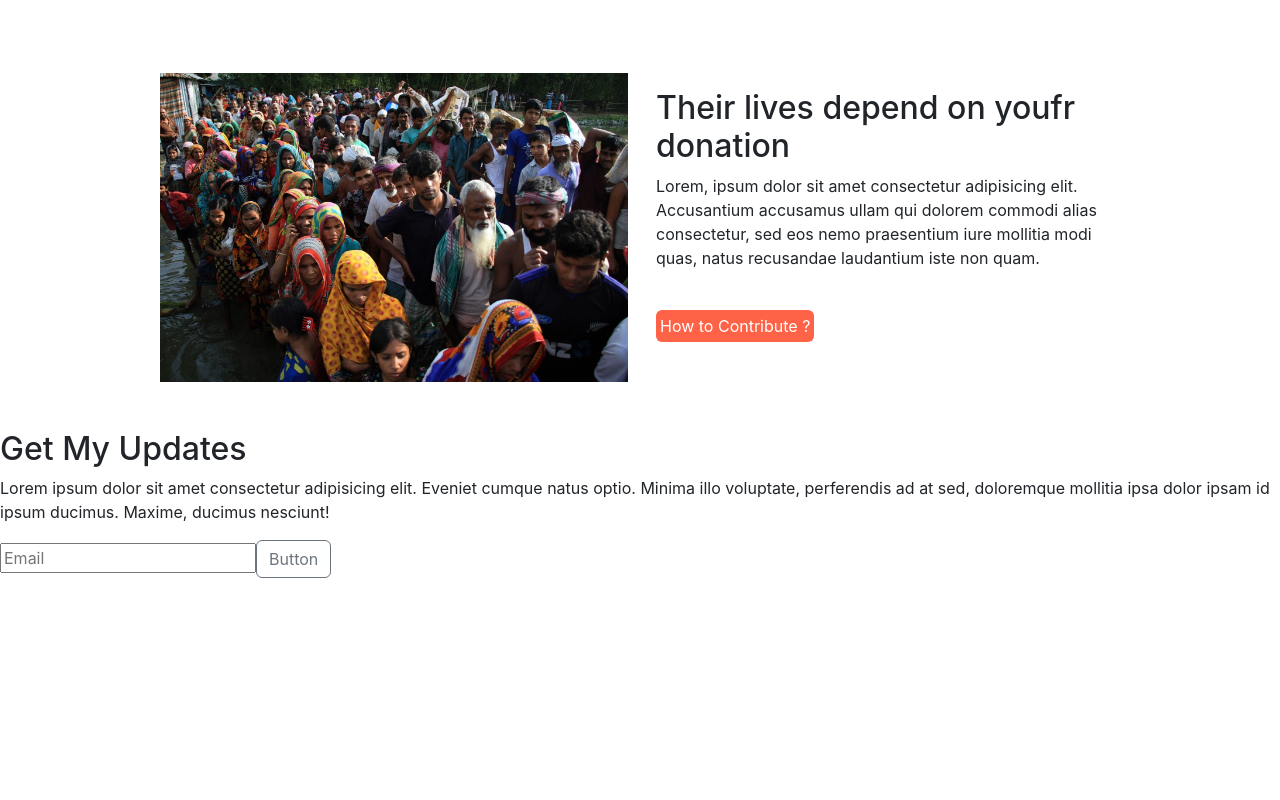
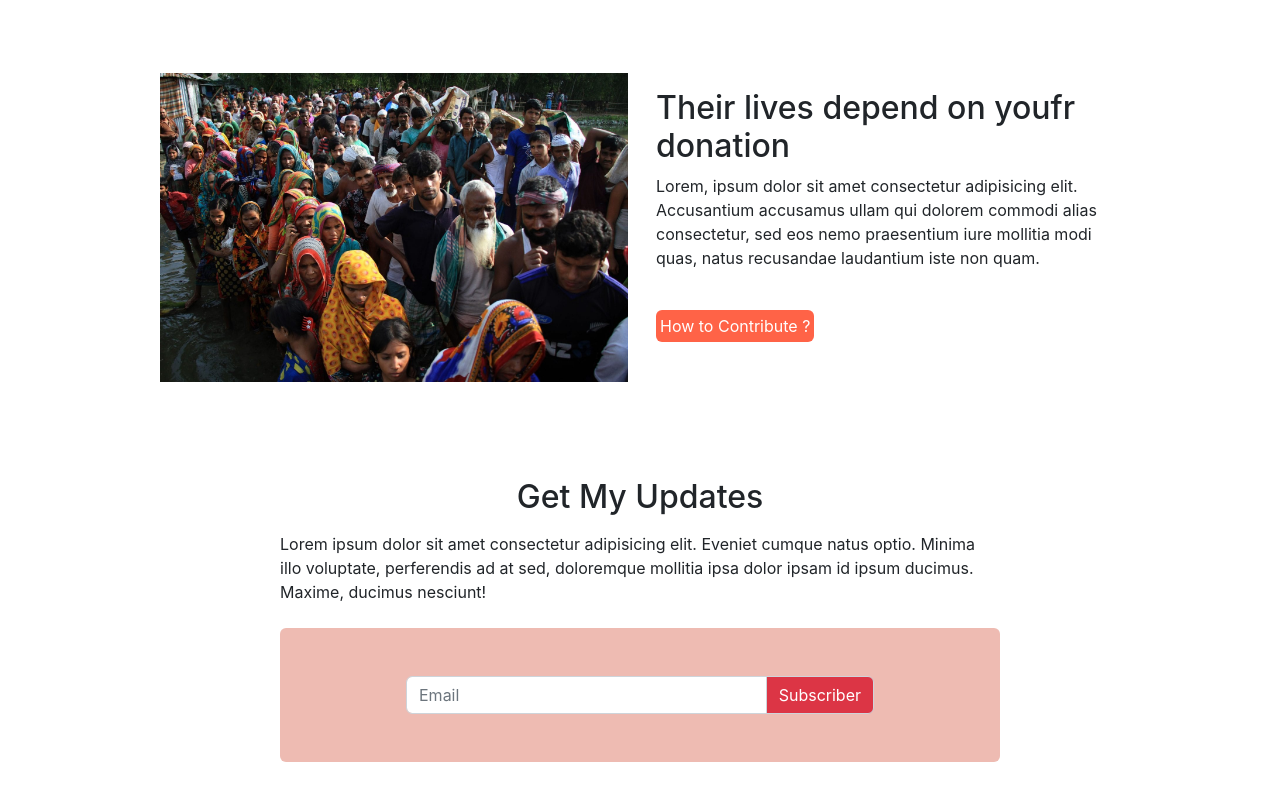
Before and after one commit to RitaM5/Donate-today, a React (Vite) app: page /home in a window 1280 px wide. Shown: the part 1874-2674 px from the top of the page. Before the commit the page ends 2452 px from the top, so only its background shows below. Built offline with nearby package versions, Linux system fonts and the light colour scheme.

Commit message:
footer file created

```diff
--- a/src/Components/Donate/Donate.css
+++ b/src/Components/Donate/Donate.css
@@ -29,3 +29,6 @@ background-color: rgb(245, 194, 185);
     width: 50px;
     margin-bottom: 5px;
 }
+.email{
+    background-color: rgb(238, 187, 178);
+}
--- a/src/Components/Donate/Donate.jsx
+++ b/src/Components/Donate/Donate.jsx
@@ -101,15 +101,16 @@ const Donate = () => {
                 </div>
             </div>
             {/* fifth section */}
-            <div>
+            <div className="w-75 mx-auto py-5 text-center">
                 <div>
                     <h2>Get My Updates</h2>
-                    <p>Lorem ipsum dolor sit amet consectetur adipisicing elit. Eveniet cumque natus optio. Minima illo voluptate, perferendis ad at sed, doloremque mollitia ipsa dolor ipsam id ipsum ducimus. Maxime, ducimus nesciunt!</p>
+                    <p className="w-75 mx-auto py-2">Lorem ipsum dolor sit amet consectetur adipisicing elit. Eveniet cumque natus optio. Minima illo voluptate, perferendis ad at sed, doloremque mollitia ipsa dolor ipsam id ipsum ducimus. Maxime, ducimus nesciunt!</p>
                 </div>
-                <div>
-                    <input type=
-                    'email' placeholder="Email"></input>
-                    <button class ="btn btn-outline-secondary" type ="button" id="button-addon2">Button</button>
+                <div className="email p-5 rounded w-75 mx-auto">
+                <div className="input-group mx-auto w-75">
+                <input type="text" className="form-control w-75" placeholder="Email" aria-label="Recipient's username" aria-describedby="basic-addon2"></input>
+                    <span className ="input-group-text w-auto bg-danger text-white" id="basic-addon2">Subscriber</span>
+                </div>
                 </div>
             </div>
         </div>
```
Also changed, not shown: src/Components/Footer/Footer.jsx (added).
